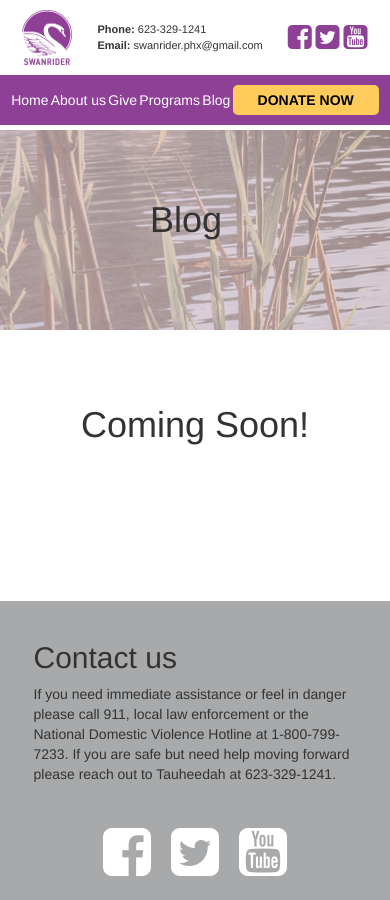
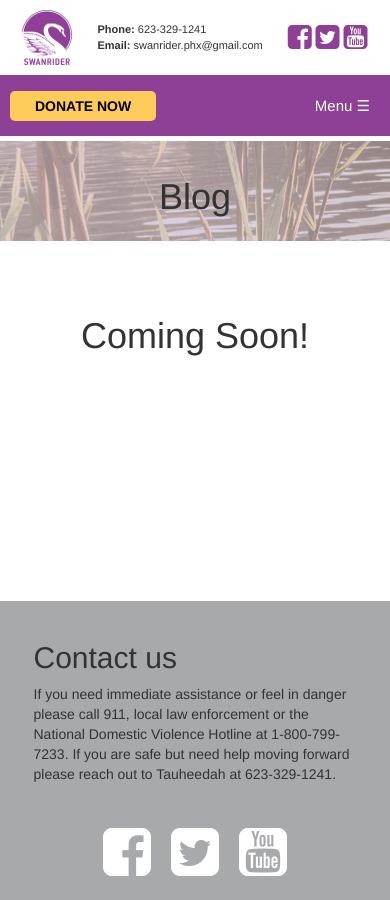
Before and after one commit to swanrider-phx/swanrider-phx.github.io, a Jekyll site: the page built from blog.md, in a window 390 px wide. Built offline with Jekyll 4.4.1, drawn with Linux system fonts in a browser that asks for light colours; nearby versions of some CDN libraries.

Commit message:
made site more mobile responsive: fixed mobile view for img gallery, page headings, about profiles, and page navigation

```diff
--- a/_layouts/main.html
+++ b/_layouts/main.html
@@ -50,12 +50,13 @@
 		</div>
 	</div>
 	<div class="navbar-two">
-		<a href="/">Home</a>
-		<a href="/about">About us</a>
-		<a href="/give">Give</a>
-		<a href="/programs">Programs</a>
-		<a href="/blog">Blog</a>
+		<a href="/" class="link">Home</a>
+		<a href="/about" class="link">About us</a>
+		<a href="/give" class="link">Give</a>
+		<a href="/programs" class="link">Programs</a>
+		<a href="/blog" class="link">Blog</a>
 		<a href="https://www.paypal.com/cgi-bin/webscr?cmd=_s-xclick&hosted_button_id=VPMJS3S47THYL" class="donate-btn" target="_blank">DONATE NOW</a>
+		<a href="javascript:void(0);" style="font-size:15px;" class="icon">Menu &#9776;</a>
 	</div>
 </nav>
 
@@ -96,6 +97,10 @@
 		      });
 		    }
 		});
+
+		$('.icon').on('click', function(e) {
+			$('.link').slideToggle();
+		});
 	</script>
 </body>
 </html>
--- a/_posts/2017-07-29-welcome-to-jekyll.markdown
+++ b/_posts/2017-07-29-welcome-to-jekyll.markdown
@@ -1,8 +1,8 @@
 ---
-layout: post
+layout: main
 title:  "Welcome to Jekyll!"
 date:   2017-07-29 10:24:10 -0700
-categories: jekyll update
+categories: 'blog'
 ---
 You’ll find this post in your `_posts` directory. Go ahead and edit it and re-build the site to see your changes. You can rebuild the site in many different ways, but the most common way is to run `jekyll serve`, which launches a web server and auto-regenerates your site when a file is updated.
 
--- a/assets/_sass/about.scss
+++ b/assets/_sass/about.scss
@@ -48,3 +48,13 @@
 		}
 	}
 }
+
+@media (max-width: 992px) {
+	#about .profile-pics {
+		flex-direction: column;
+		align-items: center;
+	}
+	#about .profile-pics .profile {
+		margin: 20px;
+	}
+}
--- a/assets/_sass/home.scss
+++ b/assets/_sass/home.scss
@@ -223,7 +223,7 @@
 			position: initial;
 			margin: 5px auto;
 		}
-		#image-carousel {
+		.image-gallery-container #image-carousel {
 			width: 100%;
 			margin: auto;
 		}
--- a/assets/css/styles.scss
+++ b/assets/css/styles.scss
@@ -81,13 +81,17 @@ body {
 		color: #fff;
 	}
 
-	a.donate-btn {
+	.donate-btn {
 		border-radius: 5px;
 	    border: none;
 	    padding: 5px 25px;
 	    background-color: #FFCB5A;
 	    font-weight: 900;
 	    color: #000;
+	}
+
+	.icon {
+		display: none;
 	}
 }
 
@@ -103,6 +107,29 @@ body {
 		}
 	}
 
+}
+
+@media (max-width: 768px) {
+	.navbar-two {
+		justify-content: space-between;
+	}
+	.navbar-two a {
+		padding: 10px;
+	}
+	.navbar-two .link {
+		width: 100%;
+		order: 3;
+		display: none;
+	}
+	.navbar-two .donate-btn {
+		width: initial;
+		order: 1;
+	}
+	.navbar-two .icon {
+		display: block;
+		width: initial;
+		order: 2;
+	}
 }
 
 /****************
@@ -157,14 +184,30 @@ footer {
 	flex: 1;
 
 	.heading {
+		display: flex;
+		align-items: center;
+		justify-content: flex-start;
 		height: 200px;
 		margin-top: 5px;
 		background-image: url('/assets/images/header.jpg');
 	}
 
 	.heading h1 {
-		margin: 0px;
-		padding: 70px 150px;
+		padding-left: 10%;
+	}
+}
+
+@media (max-width: 768px) {
+	#about, #give, #programs, #blog {
+		.heading {
+			height: 100px;
+			justify-content: center;
+		}
+		.heading h1 {
+			padding: initial;
+
+
+		}
 	}
 }
 
--- a/blog.md
+++ b/blog.md
@@ -10,5 +10,12 @@ permalink: /blog/
 	</div>
 
 	<h1 class="coming-soon">Coming Soon!</h1>
+<!-- 	<ul>
+	  {% for post in site.posts %}
+	    <li>
+	      <a href="{{ post.url }}">{{ post.title }}</a>
+	    </li>
+	  {% endfor %}
+	</ul> -->
 
 </div>
```
Also changed, not shown: 2 other files.
